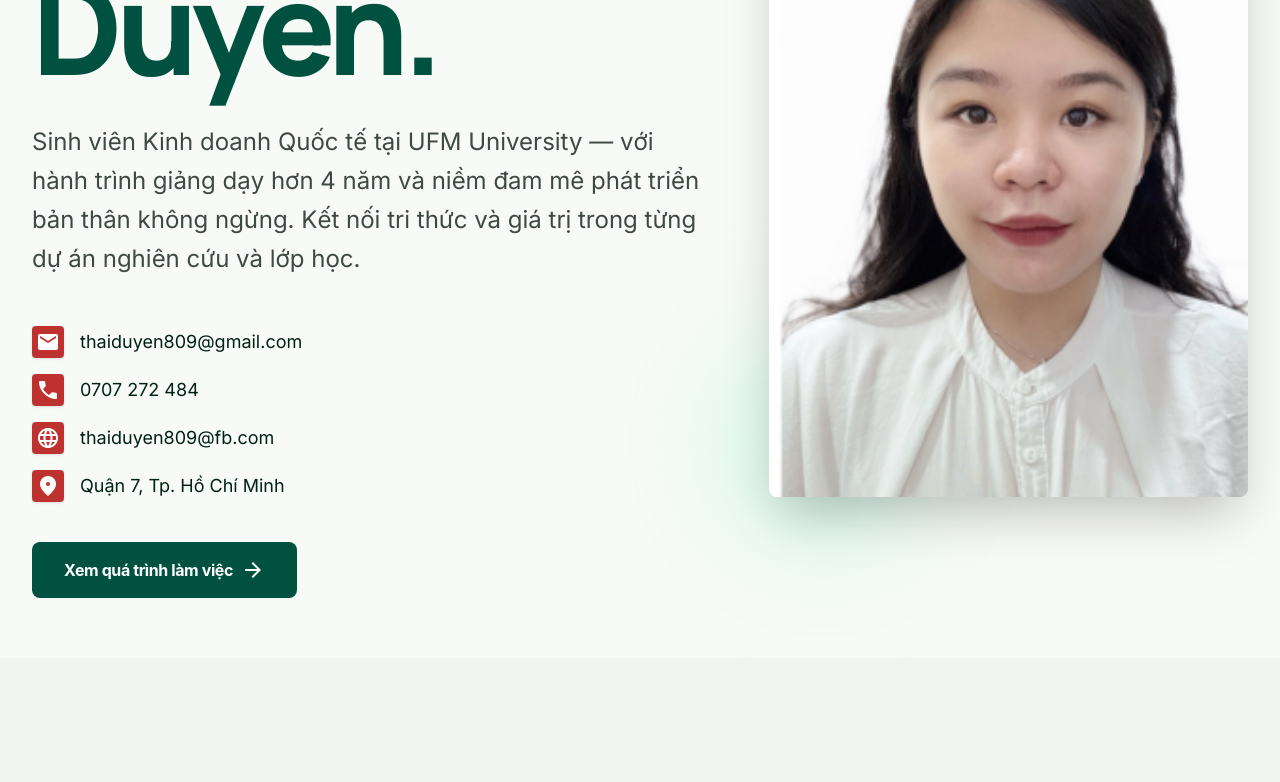
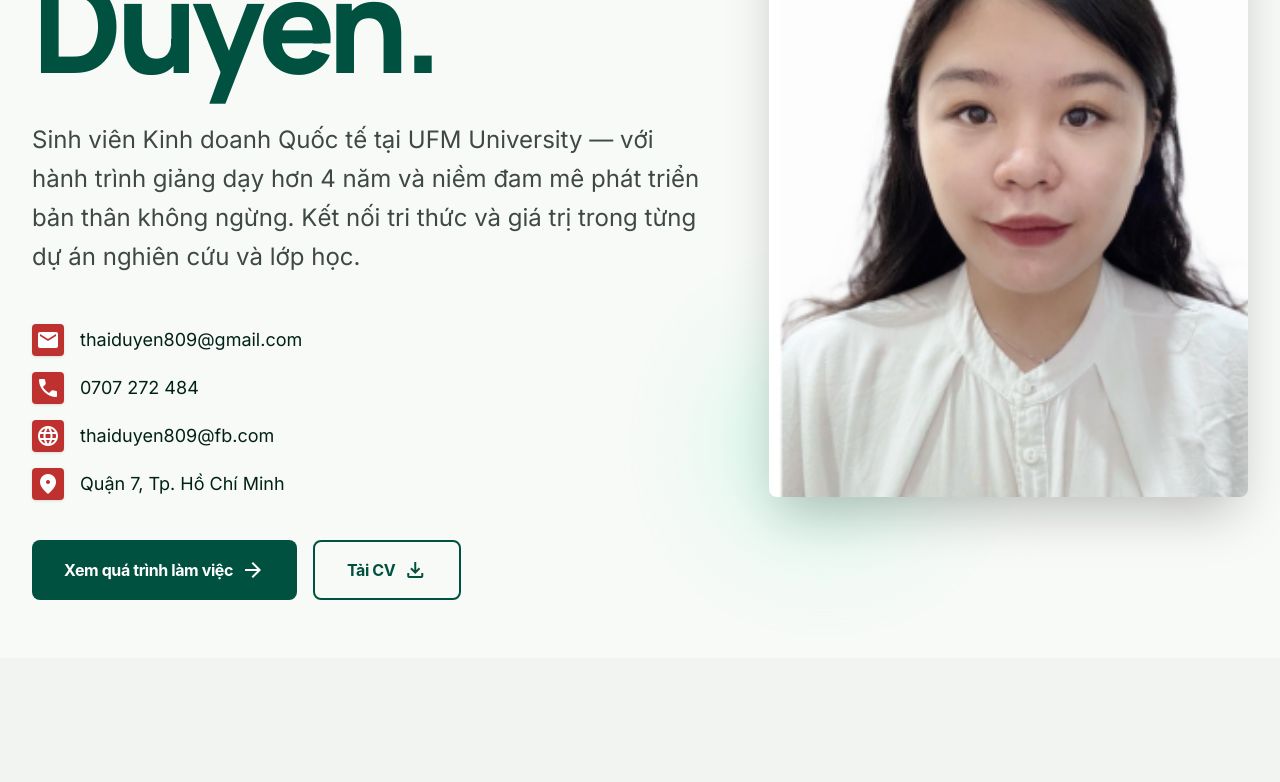
Before and after one commit to TwuanMinn/cv.rosi, a React (Vite) app: page / in a window 1280 px wide. Shown: the part 359-1141 px from the top of the page. Built offline with nearby package versions, Linux system fonts and the light colour scheme.

Commit message:
feat: add download CV button to hero section

```diff
--- a/src/components/Hero.tsx
+++ b/src/components/Hero.tsx
@@ -39,7 +39,7 @@ export default function Hero() {
             ))}
           </div>
 
-          <div className="flex gap-4">
+          <div className="flex flex-col sm:flex-row gap-4">
             <a
               href="#experience"
               className="bg-primary text-on-primary px-6 md:px-8 py-4 rounded-lg font-bold tracking-tight flex items-center justify-center gap-2 group transition-all duration-300 cubic-bezier-transition no-underline w-full sm:w-auto text-center"
@@ -47,6 +47,16 @@ export default function Hero() {
               Xem quá trình làm việc
               <span className="material-symbols-outlined group-hover:translate-x-1 transition-transform">
                 arrow_forward
+              </span>
+            </a>
+            <a
+              href="/cv.pdf"
+              download
+              className="border-2 border-primary text-primary px-6 md:px-8 py-4 rounded-lg font-bold tracking-tight flex items-center justify-center gap-2 group transition-all duration-300 hover:bg-primary hover:text-on-primary cubic-bezier-transition no-underline w-full sm:w-auto text-center"
+            >
+              Tải CV
+              <span className="material-symbols-outlined group-hover:-translate-y-1 transition-transform">
+                download
               </span>
             </a>
           </div>
```
